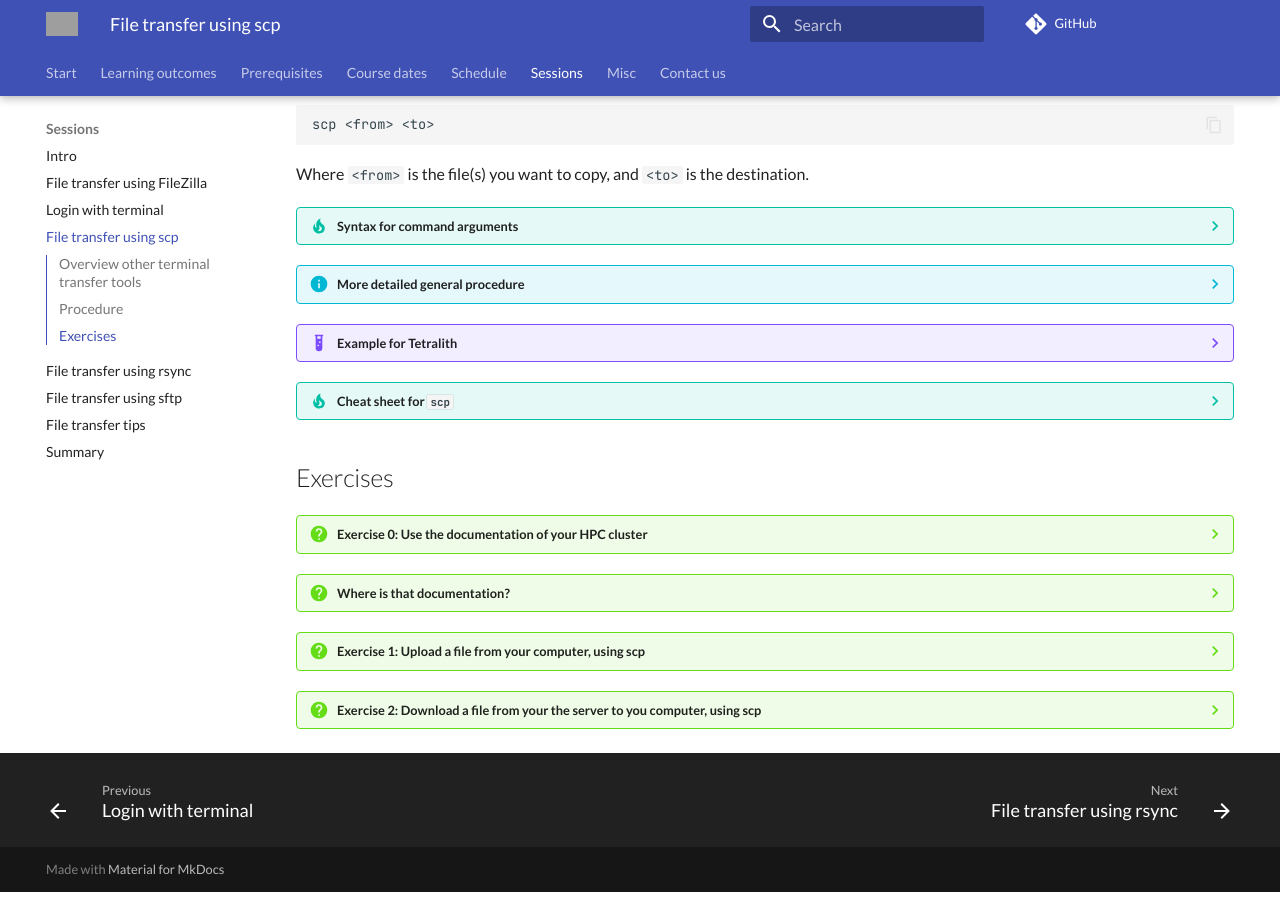
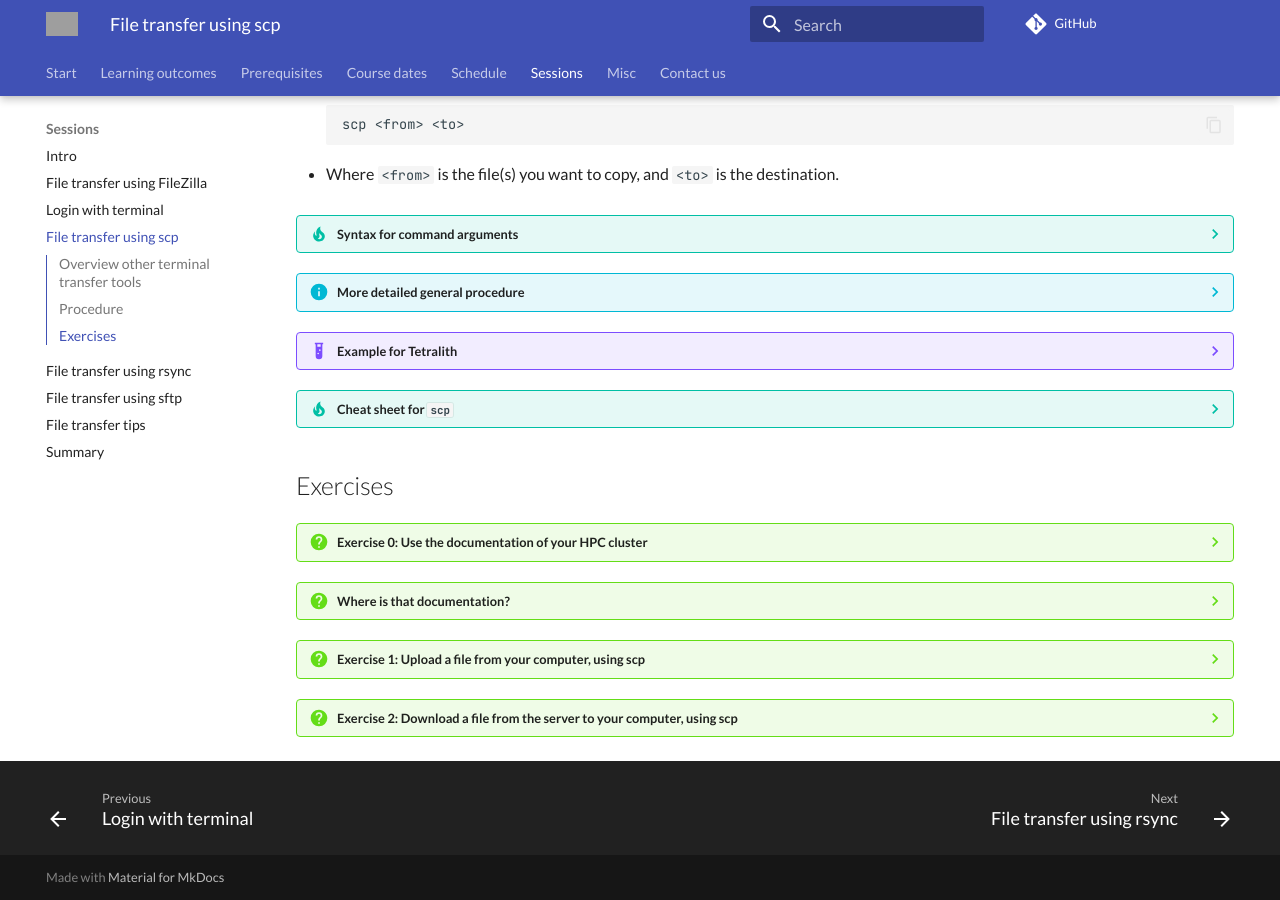
Before and after one commit to UPPMAX/naiss_file_transfer_course, an MkDocs documentation site: the page built from docs/sessions/scp/README.md, in a window 1280 px wide and 900 px high, scrolled down 1469 px. Built offline with MkDocs 1.6.1 and Material for MkDocs 9.7.7, drawn with Linux system fonts in a browser that asks for light colours; comment, search, counter and statistics services are not loaded; grey boxes are pictures that could not be loaded.

Commit message:
scp exerc fix

````diff
--- a/docs/sessions/scp/README.md
+++ b/docs/sessions/scp/README.md
@@ -91,11 +91,11 @@ tags:
 - Run the scp commands on YOUR computer, since you probably do not have a server address to your computer!
 - In the terminal (from **local**, not server session)
 
-```bash
-scp <from> <to>
-```
+    ```bash
+    scp <from> <to>
+    ```
 
-Where `<from>` is the file(s) you want to copy, and `<to>` is the destination.
+- Where `<from>` is the file(s) you want to copy, and `<to>` is the destination.
 
 ???- tip "Syntax for command arguments"
 
@@ -192,7 +200,9 @@ Where `<from>` is the file(s) you want to copy, and `<to>` is the destination.
         Locally
 
         - (If you want to create a file in *local* terminal: ``$ touch local_file``)
-        - Send it to an existing folder (e.g. ``transfer``) on Tetralith: ``$ scp local_file <username>@tetralith.nsc.liu.se:~/transfer/``
+        - Send it to an existing folder (e.g. ``transfer``) on Tetralith:
+
+        - ``$ scp local_file <username>@tetralith.nsc.liu.se:~/transfer/``
 
         Check on server that it is there
 
@@ -200,7 +210,7 @@ Where `<from>` is the file(s) you want to copy, and `<to>` is the destination.
 
         - [Video for Tetralith>(https://youtu.be/rvL-s5vi13I)
 
-???- question "Exercise 2: Download a file from your the server to you computer, using scp"
+???- question "Exercise 2: Download a file from the server to your computer, using scp"
 
     Tips
 
````
Also changed, not shown: other parts of docs/sessions/scp/README.md (+9 -1 lines).
